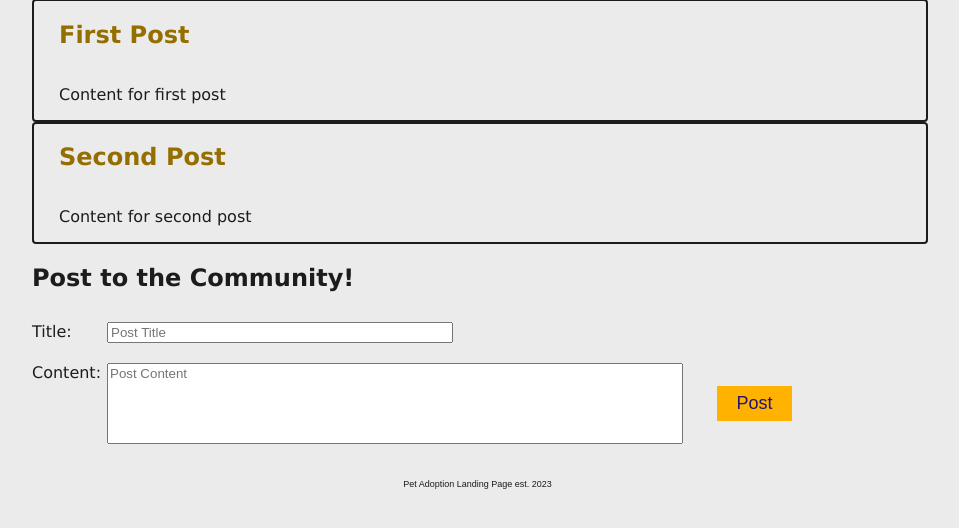
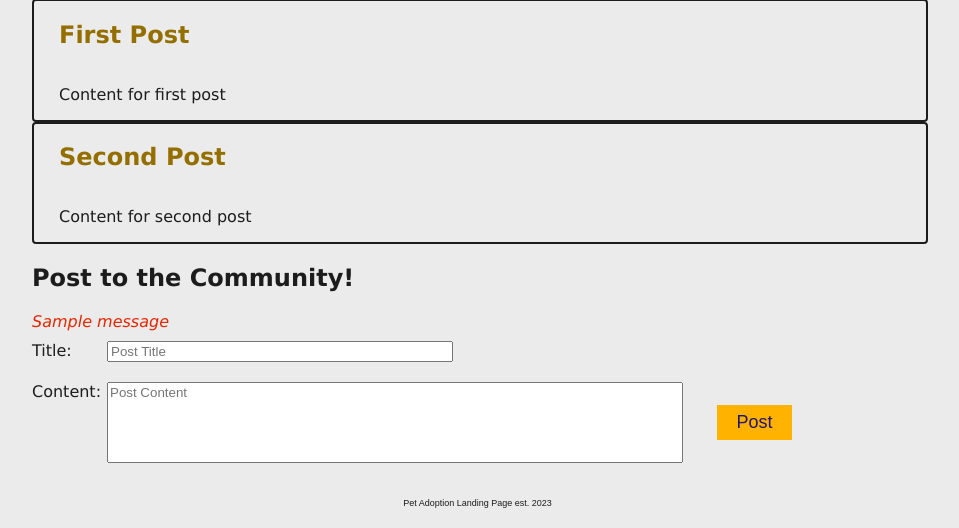
Before and after one commit to bchairez4/flask-landing-page, a Flask app: page /community in a window 1280 px wide. Shown: the part 286-814 px from the top of the page, without its empty margins (160-1119 px from the left). Before the commit the page ends 775 px from the top, so only its background shows below. Run offline with Flask 3, Linux system fonts and the light colour scheme; data comes from the database, SQL or seed files in the repository; one stand-in notice (Sample message) is shown.

Commit message:
added flash message

```diff
--- a/templates/community.html
+++ b/templates/community.html
@@ -13,9 +13,14 @@
         </div>
     {% endfor %}
 
-    <div>
-        <h2>Post to the Community!</h2>
-    </div>
+    <h2>Post to the Community!</h2>
+
+    {% for message in get_flashed_messages() %}
+        <div class="flashMessage">
+            <i>{{ message }}</i>
+        </div>
+    {% endfor %}
+
     <form class="blogPostForm" method="post">
         <div class="blogPostFormTitle">
             <label for="title">Title:</label>
```
